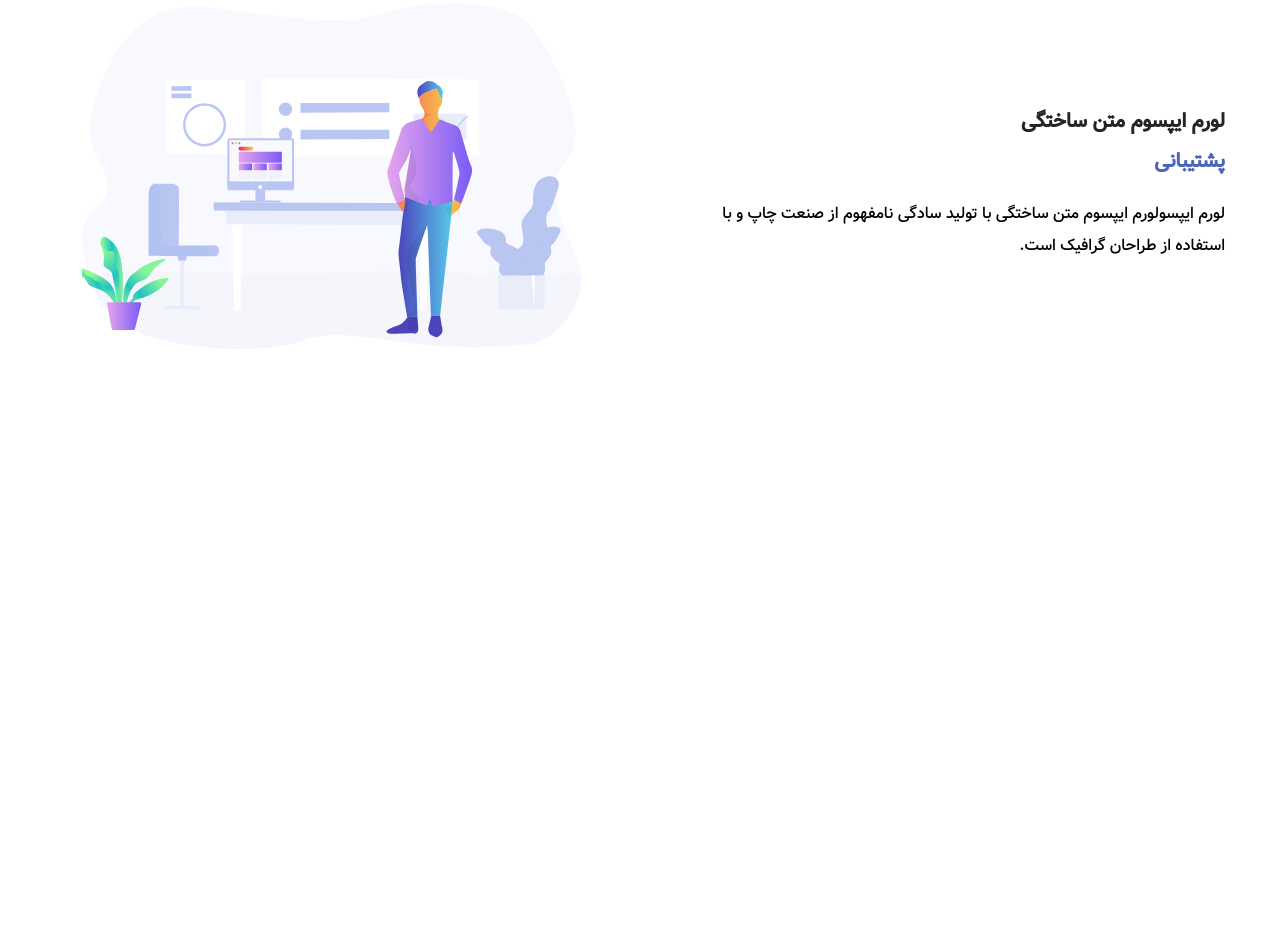
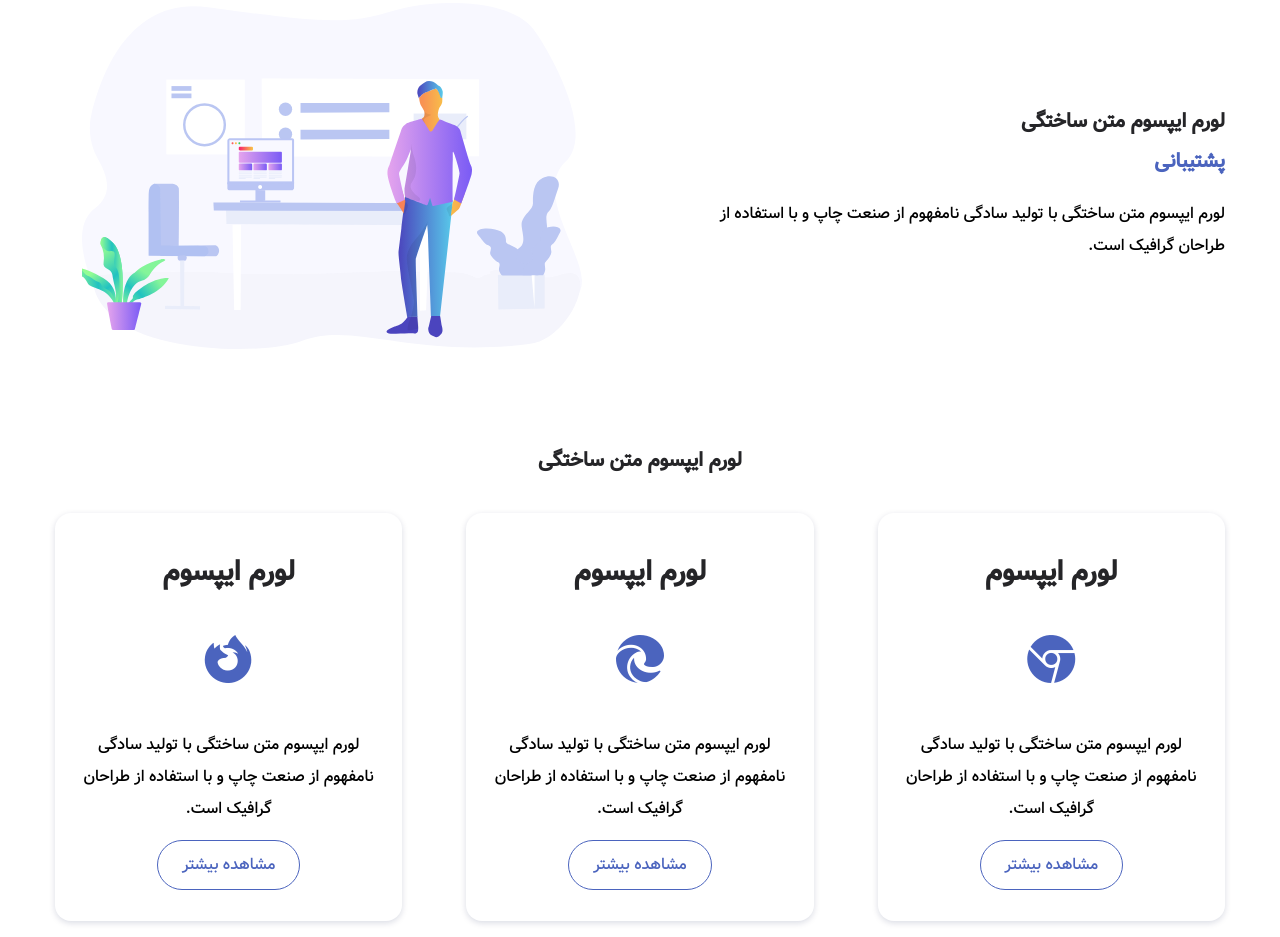
Before and after one commit to novixweb/sass-landing-page, a website: page index.html in a window 1280 px wide. Shown: the part 1043-1980 px from the top of the page. Before the commit the page ends 1420 px from the top, so only its background shows below. Drawn offline with Linux system fonts and the light colour scheme; files whose address does not match are found by name.

Commit message:
implement services section

```diff
--- a/index.html
+++ b/index.html
@@ -63,7 +63,7 @@
               <span>لورم ایپسوم</span>
             </h1>
             <p class="home__description">
-              لورم ایپسولورم ایپسوم متن ساختگی با تولید سادگی نامفهوم از صنعت
+              لورم ایپسوم متن ساختگی با تولید سادگی نامفهوم از صنعت
               چاپ و با استفاده از طراحان گرافیک است.
             </p>
             <a href="#" class="button">لورم ایپسوم</a>
@@ -82,7 +82,7 @@
               <span>درباره ما</span>
             </h1>
             <p class="about__description">
-              لورم ایپسولورم ایپسوم متن ساختگی با تولید سادگی نامفهوم از صنعت
+              لورم ایپسوم متن ساختگی با تولید سادگی نامفهوم از صنعت
               چاپ و با استفاده از طراحان گرافیک است.
             </p>
           </article>
@@ -103,7 +103,7 @@
               <span>پشتیبانی</span>
             </h1>
             <p class="support__description">
-              لورم ایپسولورم ایپسوم متن ساختگی با تولید سادگی نامفهوم از صنعت
+              لورم ایپسوم متن ساختگی با تولید سادگی نامفهوم از صنعت
               چاپ و با استفاده از طراحان گرافیک است.
             </p>
           </article>
@@ -113,6 +113,42 @@
         </div>
       </section>
       <!-- Support End -->
+
+      <!-- Services Start -->
+      <section class="services section" id="services">
+        <h2 class="section__title-center">لورم ایپسوم متن ساختگی</h2>
+
+        <div class="services__container container">
+          <article class="services__info">
+            <h3 class="services__title">لورم ایپسوم</h3>
+            <i class="services__icon bi bi-browser-chrome"></i>
+            <p class="services__description">
+              لورم ایپسوم متن ساختگی با تولید سادگی نامفهوم از صنعت
+              چاپ و با استفاده از طراحان گرافیک است.
+            </p>
+            <div><a href="#" class="button button__link">مشاهده بیشتر</a></div>
+          </article>
+          <article class="services__info">
+            <h3 class="services__title">لورم ایپسوم</h3>
+            <i class="services__icon bi bi-browser-edge"></i>
+            <p class="services__description">
+              لورم ایپسوم متن ساختگی با تولید سادگی نامفهوم از صنعت
+              چاپ و با استفاده از طراحان گرافیک است.
+            </p>
+            <div><a href="#" class="button button__link">مشاهده بیشتر</a></div>
+          </article>
+          <article class="services__info">
+            <h3 class="services__title">لورم ایپسوم</h3>
+            <i class="services__icon bi bi-browser-firefox"></i>
+            <p class="services__description">
+              لورم ایپسوم متن ساختگی با تولید سادگی نامفهوم از صنعت
+              چاپ و با استفاده از طراحان گرافیک است.
+            </p>
+            <div><a href="#" class="button button__link">مشاهده بیشتر</a></div>
+          </article>
+        </div>
+      </section>
+      <!-- Services End -->
     </main>
     <!-- Main End -->
 
--- a/scss/components/_button.scss
+++ b/scss/components/_button.scss
@@ -15,4 +15,15 @@
   &__header {
     display: none;
   }
+
+  &__link {
+    background: var(--container-color);
+    outline: 1px solid var(--primary-color);
+    color: var(--primary-color);
+
+    &:hover {
+      background: var(--primary-color);
+      color: #fff;
     }
+  }
+}
--- a/scss/components/_mediaqueries.scss
+++ b/scss/components/_mediaqueries.scss
@@ -31,16 +31,14 @@
 
   .home,
   .about,
-  .support {
-
+  .support,
+  .services {
     &__container {
       grid-template-columns: 1fr 1fr;
       align-items: center;
       column-gap: 4rem;
     }
   }
-
-
 }
 @media screen and (min-width: 767px) {
   .nav {
@@ -79,4 +77,14 @@
     display: block;
     padding: 0.3rem 1.5rem;
   }
+  .home,
+  .about,
+  .support {
+    column-gap: 6rem;
+  }
+  .services {
+    &__container {
+      grid-template-columns: 1fr 1fr 1fr;
+    }
+  }
 }
--- /dev/null
+++ b/scss/components/_services.scss
@@ -0,0 +1,20 @@
+.services {
+    &__container {
+        padding-top: 1rem;
+    }
+
+    &__info {
+        display: grid;
+        row-gap: 1rem;
+        background: var(--container-color);
+        box-shadow: 0 2px 6px hsla(var(--hue), 100%, 15%, 0.15);
+        text-align: center;
+        padding: 2rem 1.5rem;
+        border-radius: 1rem;
+    }
+
+    &__icon {
+        font-size: 3rem;
+        color: var(--primary-color);
+    }
+}
--- a/scss/layout/_layout.scss
+++ b/scss/layout/_layout.scss
@@ -8,6 +8,11 @@
 
         span {
             color: var(--primary-color);
+        }
+
+        &-center {
+            @extend .section__title;
+            text-align: center;
         }
     }
 }
--- a/scss/styles.scss
+++ b/scss/styles.scss
@@ -12,7 +12,9 @@
 @use "./components/home";
 // About
 @use "./components/about";
-// support
+// Support
 @use "./components/support";
+// Services
+@use "./components/services";
 // MediaQueries
 @use "./components/mediaqueries";
```
Also changed, not shown: css/bootstrap-icons.css, css/styles.css, 1 other file. Lines whose indentation alone changed are shown as unchanged.
